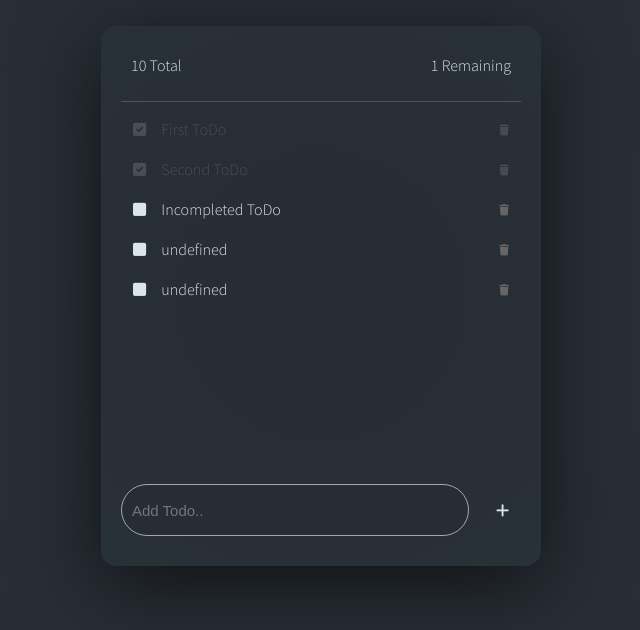
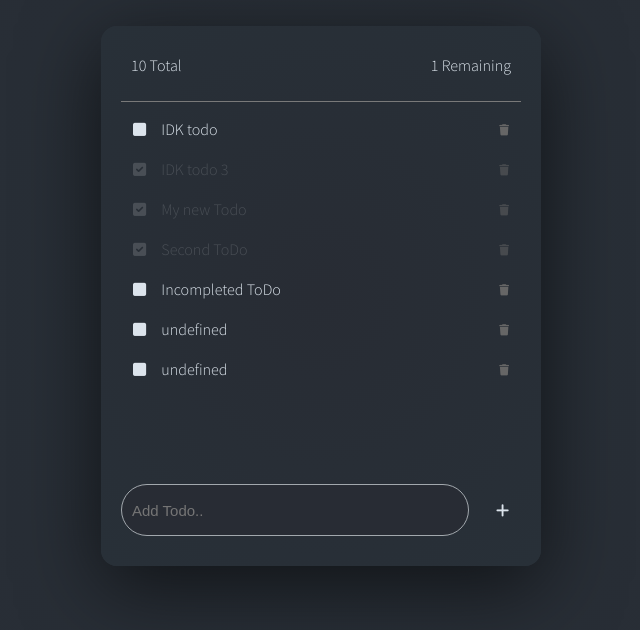
Before and after one commit to luizfelipers19/svelte-todo, a Svelte app: page / in a window 1280 px wide. Shown: the part 104-734 px from the top of the page, without its empty margins (319-959 px from the left). Built offline with nearby package versions, Linux system fonts and the light colour scheme.

Commit message:
passing data to Todo Component from a list of json todos components, and adding them to the TodoList component

```diff
--- a/src/App.svelte
+++ b/src/App.svelte
@@ -7,6 +7,7 @@ import Header from "./components/Header.svelte";
     let todos = [
         {id:1 , text: "IDK todo", completed: false},
         {id:2 , text: "IDK todo 3", completed: true},
+        {id:3 , text: "My new Todo", completed: true},
     ]
 
 </script>
@@ -19,7 +20,7 @@ import Header from "./components/Header.svelte";
 	<Header></Header>
 
 	<!-- List of actual todos -->
-	<TodoList></TodoList>
+	<TodoList todos= {todos}></TodoList>
 
     <!-- Form component that takes input from user -->
     <Form></Form>
--- a/src/components/TodoList.svelte
+++ b/src/components/TodoList.svelte
@@ -1,12 +1,15 @@
 <script>
     import TodoItem from "./TodoItem.svelte";
+    export let todos;
 
 </script>
 <!-- List of actual todos -->
 <div class="app-body">
     <ul>
 
-        <TodoItem itemText="First ToDo" completed = {true}></TodoItem>
+       {#each todos as todo}
+        <TodoItem itemText= {todo.text} completed = {todo.completed}></TodoItem>
+       {/each}
         <TodoItem itemText="Second ToDo" completed = {true}></TodoItem>
         <TodoItem itemText="Incompleted ToDo" completed = {false}></TodoItem>
         <TodoItem></TodoItem>
```
